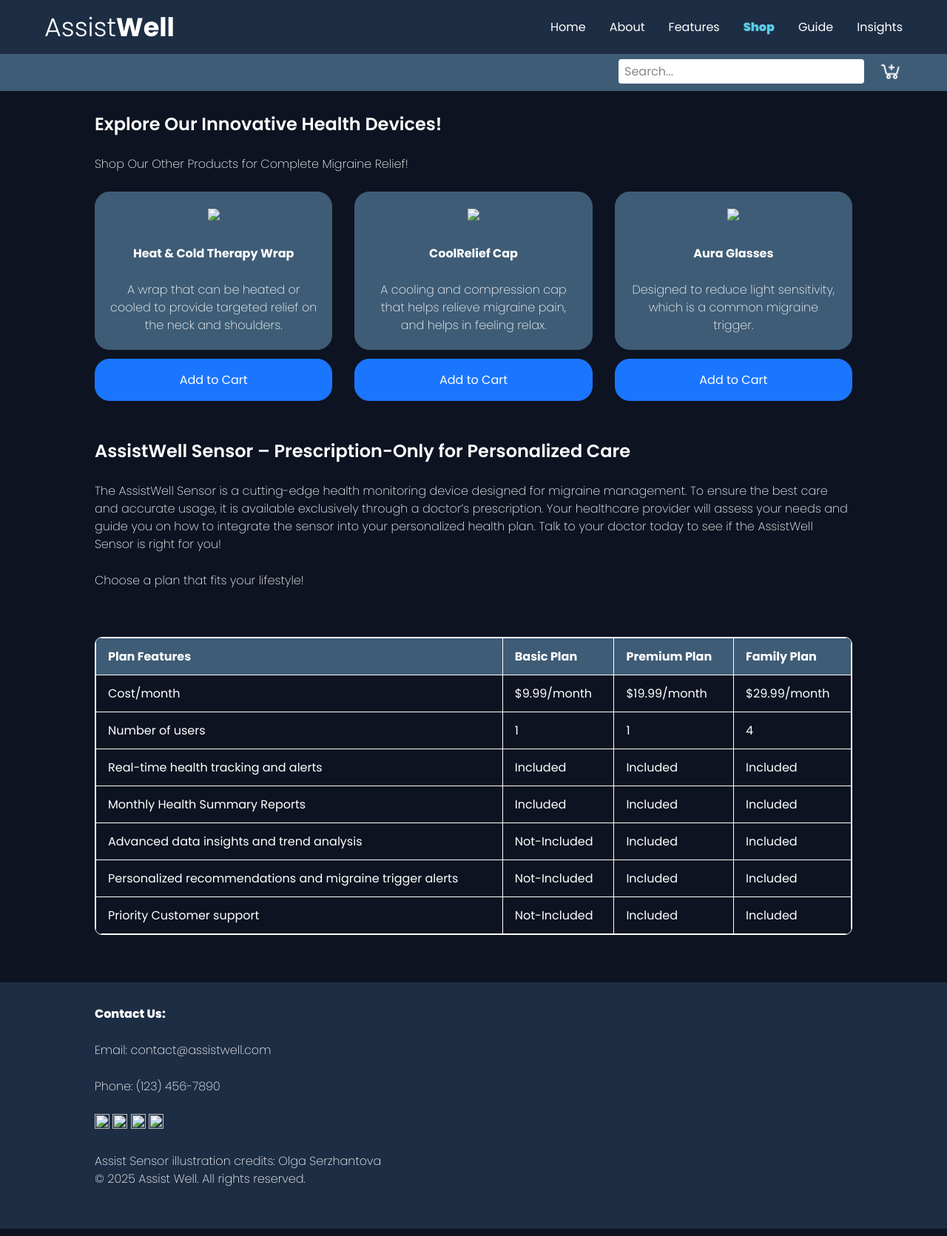
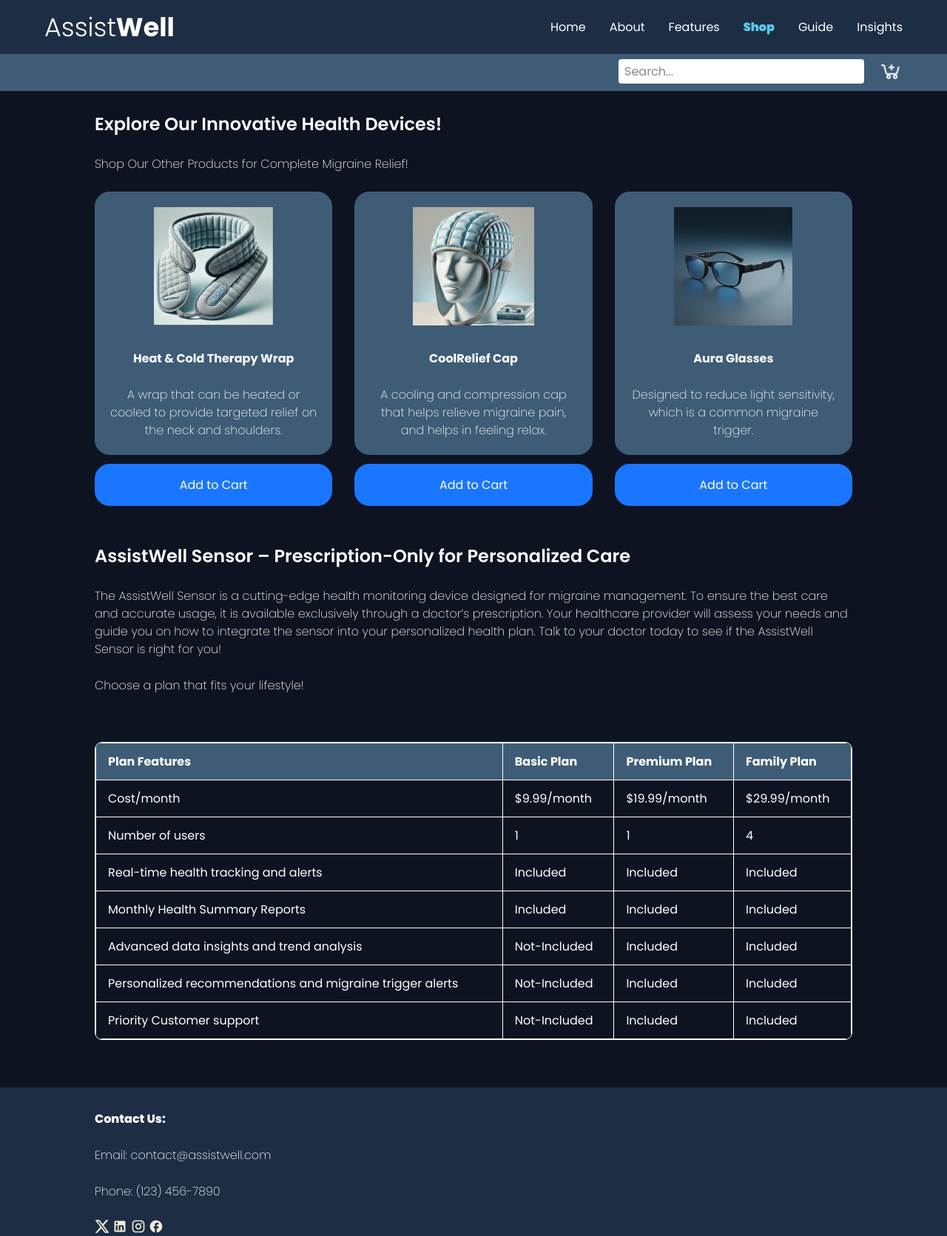
Before and after one commit to N-anushka/x455-anene-project, a plain HTML site: page shop.html in a window 1280 px wide. Shown: the top 1671 px of the page at 74% size. Drawn offline with Linux system fonts and the light colour scheme; the site is published under a folder, as on GitHub Pages, so addresses that start at the root find nothing.

Commit message:
Final 1.2
Attempt 2

```diff
--- a/shop.html
+++ b/shop.html
@@ -51,7 +51,7 @@
 <div class="shop-grid">
     <div class="product-column">
         <div class="grid-item">
-            <img src="/Images/image 2.png" height="160px">
+            <img src="Images/image 2.png" height="160px">
             <br><br>
             <p><strong>Heat & Cold Therapy Wrap</strong></p>
             <br><p class="p1-columns">A wrap that can be heated or cooled to provide targeted relief on the neck and shoulders.</p>
@@ -61,7 +61,7 @@
 
     <div class="product-column">
         <div class="grid-item">
-            <img src="/Images/image 1.png" height="160px">
+            <img src="Images/image 1.png" height="160px">
             <br><br>
             <p><strong>CoolRelief Cap</strong></p>
             <br><p class="p1-columns">A cooling and compression cap that helps relieve migraine pain, and helps in feeling relax. </p>
@@ -71,7 +71,7 @@
 
     <div class="product-column">
         <div class="grid-item">
-            <img src="/Images/unnamed.png" height="160px">
+            <img src="Images/unnamed.png" height="160px">
             <br><br>
             <p><strong>Aura Glasses</strong></p>
             <br><p class="p1-columns">Designed to reduce light sensitivity, which is a common migraine trigger.</p>
@@ -115,10 +115,10 @@
         <p class="footer-title"> Contact Us:</p><br>
         <p class="footer-body"> Email: contact@assistwell.com</p><br>
         <p class="footer-body"> Phone: (123) 456-7890</p><br>
-        <img src="/Images/prime_twitter.svg" height="20px"; width="20px">
-        <img src="/Images/mdi_linkedin.svg" height="20px"; width="20px">
-        <img src="/Images/mdi_instagram.svg" height="20px"; width="20px">
-        <img src="/Images/ic_baseline-facebook.svg" height="20px"; width="20px">
+        <img src="Images/prime_twitter.svg" height="20px"; width="20px">
+        <img src="Images/mdi_linkedin.svg" height="20px"; width="20px">
+        <img src="Images/mdi_instagram.svg" height="20px"; width="20px">
+        <img src="Images/ic_baseline-facebook.svg" height="20px"; width="20px">
         <br><br>
         <p class="footer-body"> Assist Sensor illustration credits: Olga Serzhantova</p>
         <p class="footer-body"> © 2025 Assist Well. All rights reserved.</p><br>
```
Also changed, not shown: about.html (+7 -7 lines), features.html (+7 -7 lines), guide.html (+4 -4 lines), index.html (+6 -6 lines), insights.html (+1 -1 lines).
